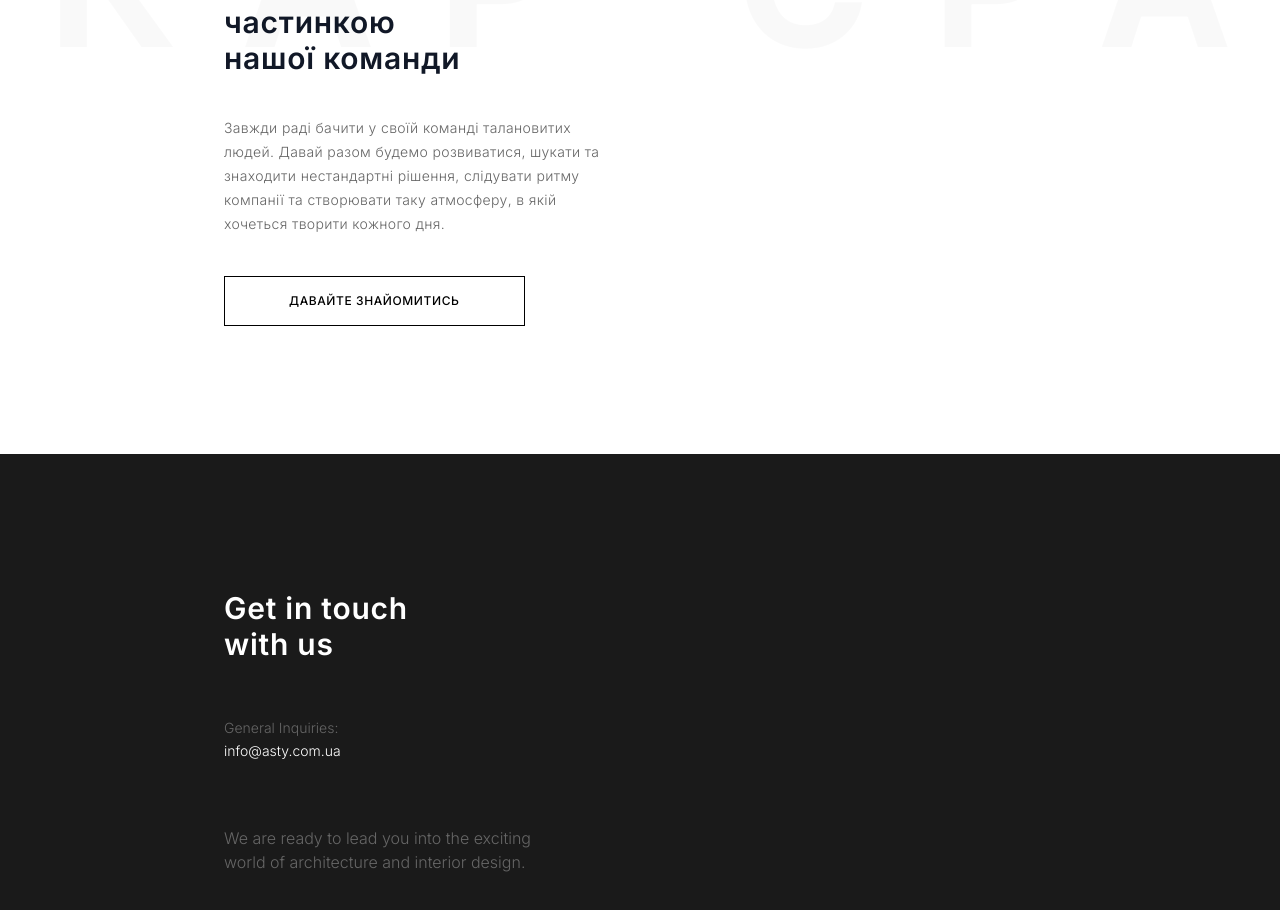
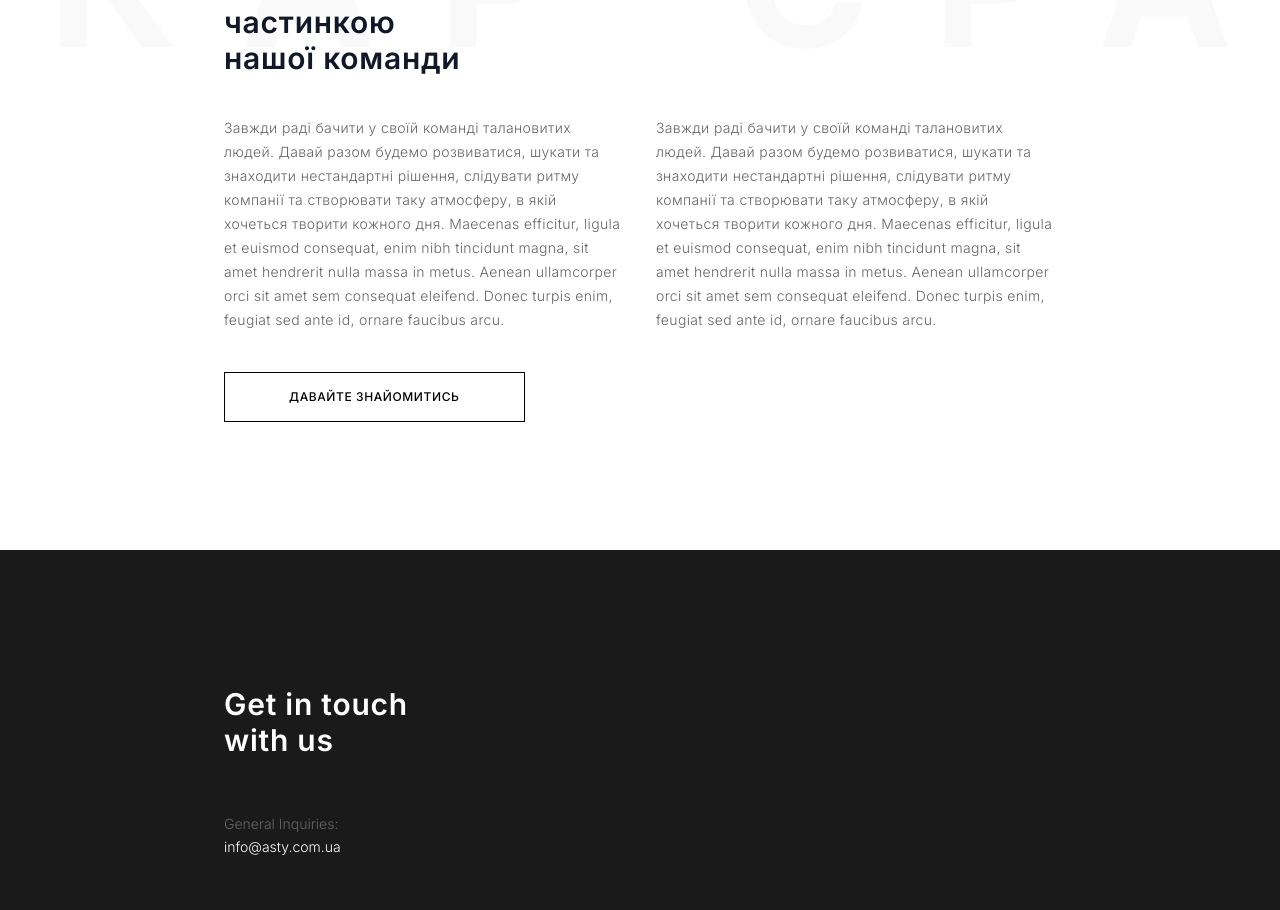
Before and after one commit to nikolaynizruhin/asty, a Next.js app: page / in a window 1280 px wide. Shown: the part 3426-4336 px from the top of the page. Built offline with nearby package versions, Linux system fonts and the light colour scheme.

Commit message:
Update career

```diff
--- a/app/components/career.tsx
+++ b/app/components/career.tsx
@@ -14,6 +14,11 @@ export default function Career() {
           <div className="mt-10 grid max-w-xl grid-cols-1 gap-8 text-sm tracking-wide font-light leading-6 text-[#666] lg:max-w-none lg:grid-cols-2">
             <div>
               Завжди раді бачити у своїй команді талановитих людей. Давай разом будемо розвиватися, шукати та знаходити нестандартні рішення, слідувати ритму компанії та створювати таку атмосферу, в якій хочеться творити кожного дня.
+              Maecenas efficitur, ligula et euismod consequat, enim nibh tincidunt magna, sit amet hendrerit nulla massa in metus. Aenean ullamcorper orci sit amet sem consequat eleifend. Donec turpis enim, feugiat sed ante id, ornare faucibus arcu.
+            </div>
+            <div>
+              Завжди раді бачити у своїй команді талановитих людей. Давай разом будемо розвиватися, шукати та знаходити нестандартні рішення, слідувати ритму компанії та створювати таку атмосферу, в якій хочеться творити кожного дня.
+              Maecenas efficitur, ligula et euismod consequat, enim nibh tincidunt magna, sit amet hendrerit nulla massa in metus. Aenean ullamcorper orci sit amet sem consequat eleifend. Donec turpis enim, feugiat sed ante id, ornare faucibus arcu.
             </div>
           </div>
           <div className="mt-10 flex">
```
